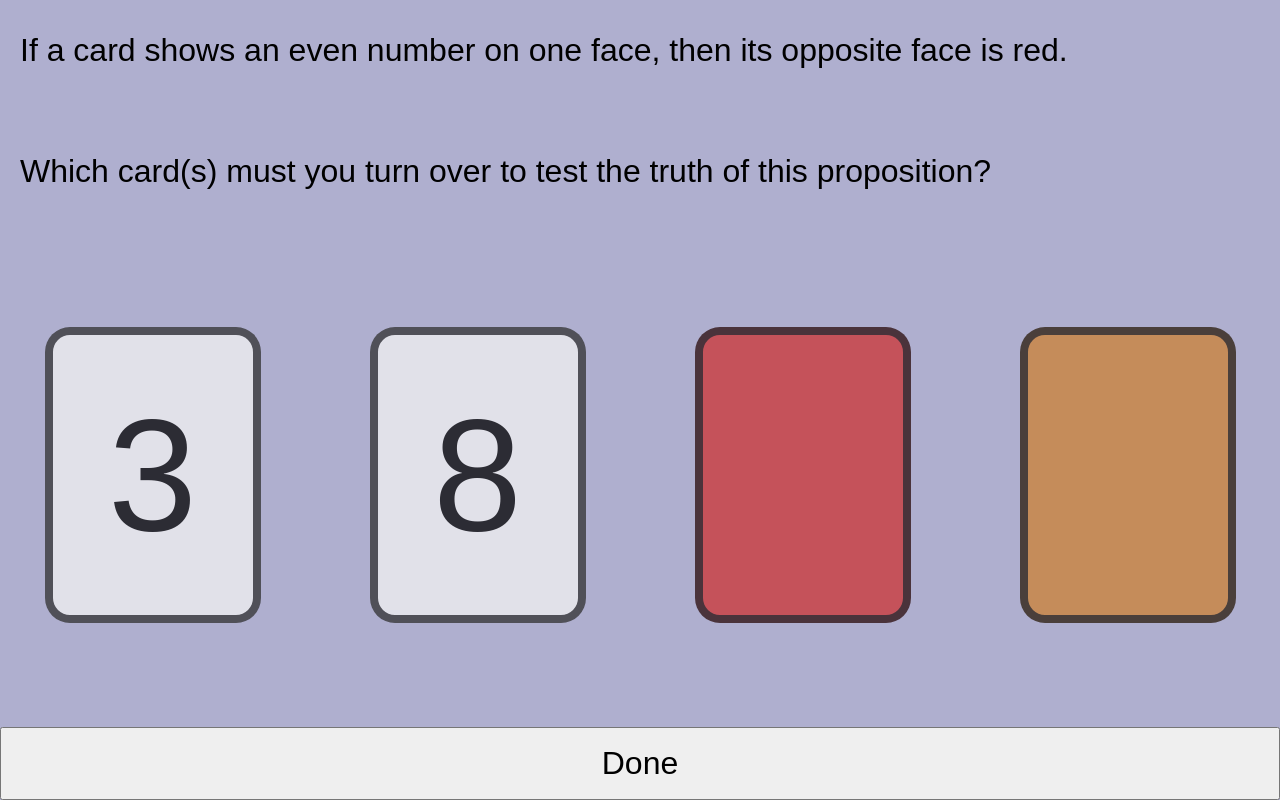
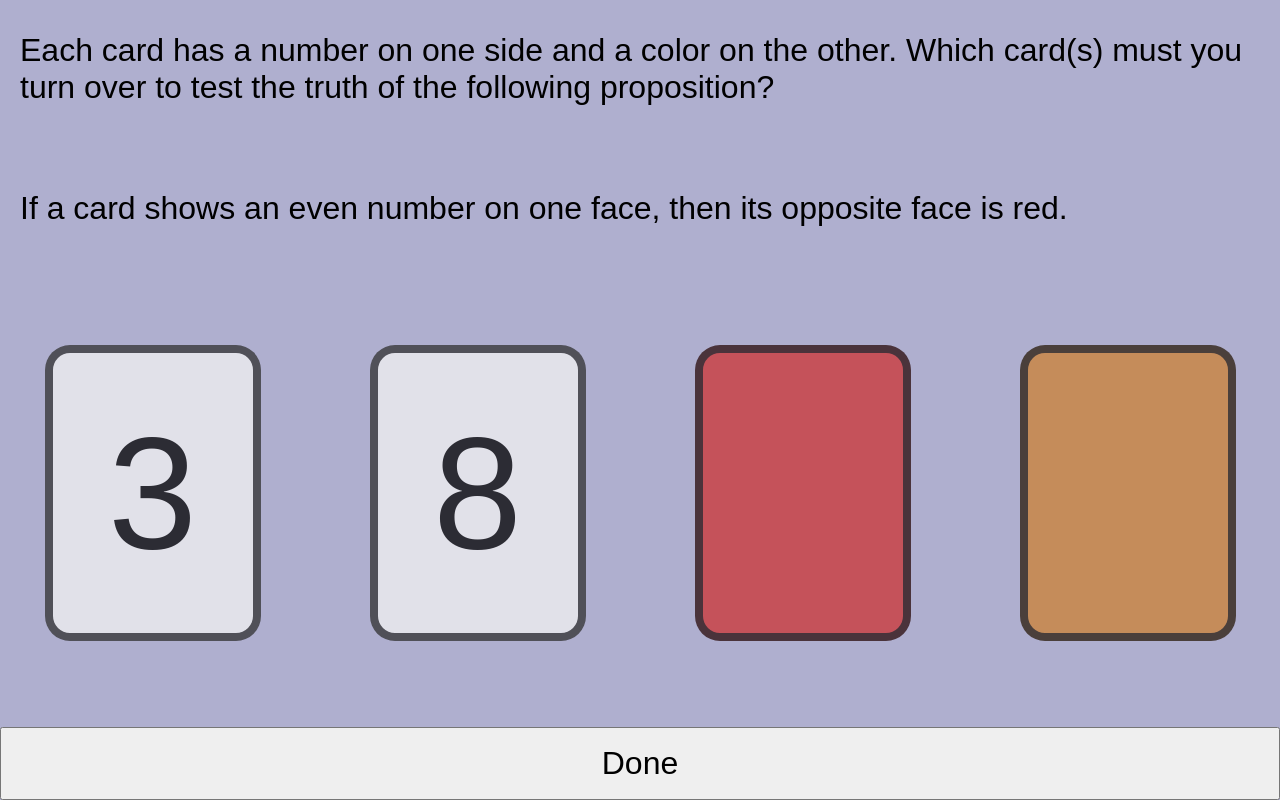
Before and after one commit to felipec/four-card, a plain HTML site: page index.html in a window 1280 px wide. Drawn offline with Linux system fonts and the light colour scheme.

Commit message:
Update question
It has to be specified that there's a number on one side and a color in
the other.

Signed-off-by: Felipe Contreras <felipe.contreras@gmail.com>

```diff
--- a/index.html
+++ b/index.html
@@ -88,8 +88,8 @@
   </head>
 
   <body>
+    <p>Each card has a number on one side and a color on the other. Which card(s) must you turn over to test the truth of the following proposition?</p>
     <p>If a card shows an even number on one face, then its opposite face is red.</p>
-    <p>Which card(s) must you turn over to test the truth of this proposition?</p>
     <div id="deck">
       <div class="white" onclick="turn(this)">3</div>
       <div class="white" onclick="turn(this)">8</div>
```
